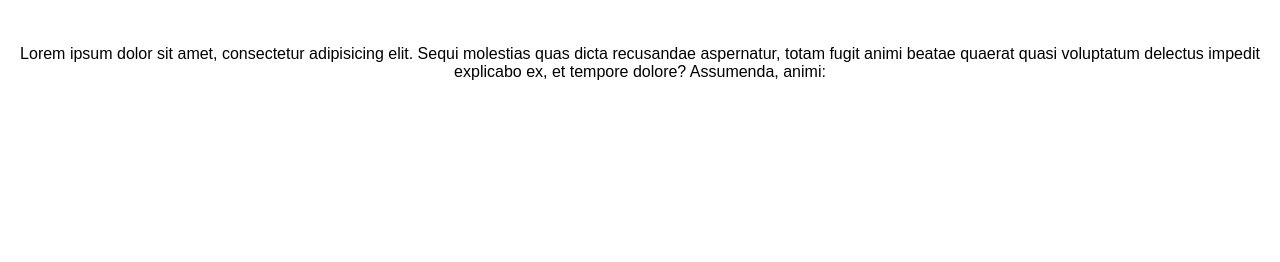
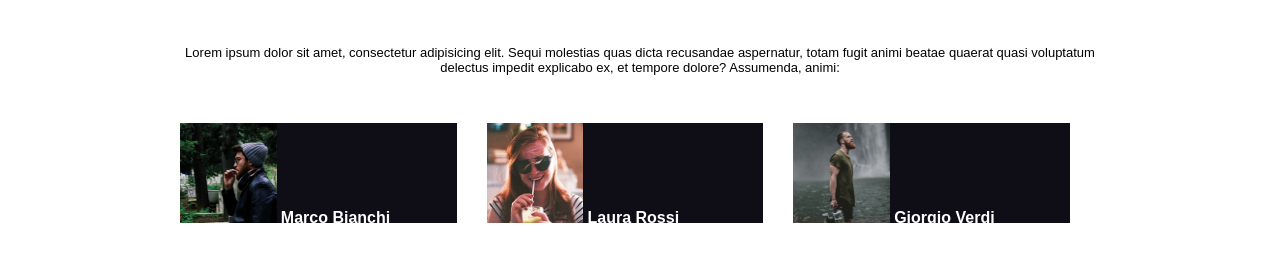
Before and after one commit to nickkept/html-css-float-cards, a plain HTML site: page index.html in a window 1280 px wide. Shown: the part 72-334 px from the top of the page. Drawn offline with Linux system fonts and the light colour scheme.

Commit message:
first row

```diff
--- a/css/style.css
+++ b/css/style.css
@@ -13,7 +13,41 @@
     margin-top: 2rem;
 }
 .lorem {
+    font-size: small;
     text-align: center;
     padding-top: 3rem;
     font-family: Arial, Helvetica, sans-serif;
 }
+.container {
+    width: 920px;
+    margin: 0 auto;
+}
+
+.row{
+
+}
+
+.row .col {
+    float: left;
+    width: calc((100% / 3) - (60px / 2));
+    height: 100px;
+    background-color: #0F0E17;
+    display: inline-block;
+    color: white;
+    margin-top: 3rem;
+  }
+
+  .row .col:not(:last-child) {
+    margin-right: 30px;}
+
+
+
+  .row .col img {
+    width: 35%;
+    height: 100px;
+  }
+
+  .description {
+    font-weight: bold ;
+    font-family: Arial, Helvetica, sans-serif;
+  }
--- a/index.html
+++ b/index.html
@@ -15,11 +15,28 @@
         </nav>
     </header>
     <main>
-        <div class="container"></div>
+        <div class="container">
             <div class="lorem">
             <span>Lorem ipsum dolor sit amet, consectetur adipisicing elit. Sequi molestias quas dicta recusandae aspernatur, totam fugit animi beatae quaerat
                 quasi voluptatum delectus impedit explicabo ex, et tempore dolore? Assumenda, animi:</span>
             </div>
+            <div class="row clearfix">
+                <div class="col">
+                    <img src="img/male1.png" alt="male1">
+                    <span class="description">Marco Bianchi</span>
+
+                </div>
+                <div class="col">
+                    <img src="img/female1.png" alt="female1">
+                    <span class="description">Laura Rossi</span>
+
+                </div>
+                <div class="col">
+                    <img src="img/male2.png" alt="male2">
+                    <span class="description">Giorgio Verdi</span>
+                </div>
+            </div>
+        </div>
     </main>
     <footer>
 
```
